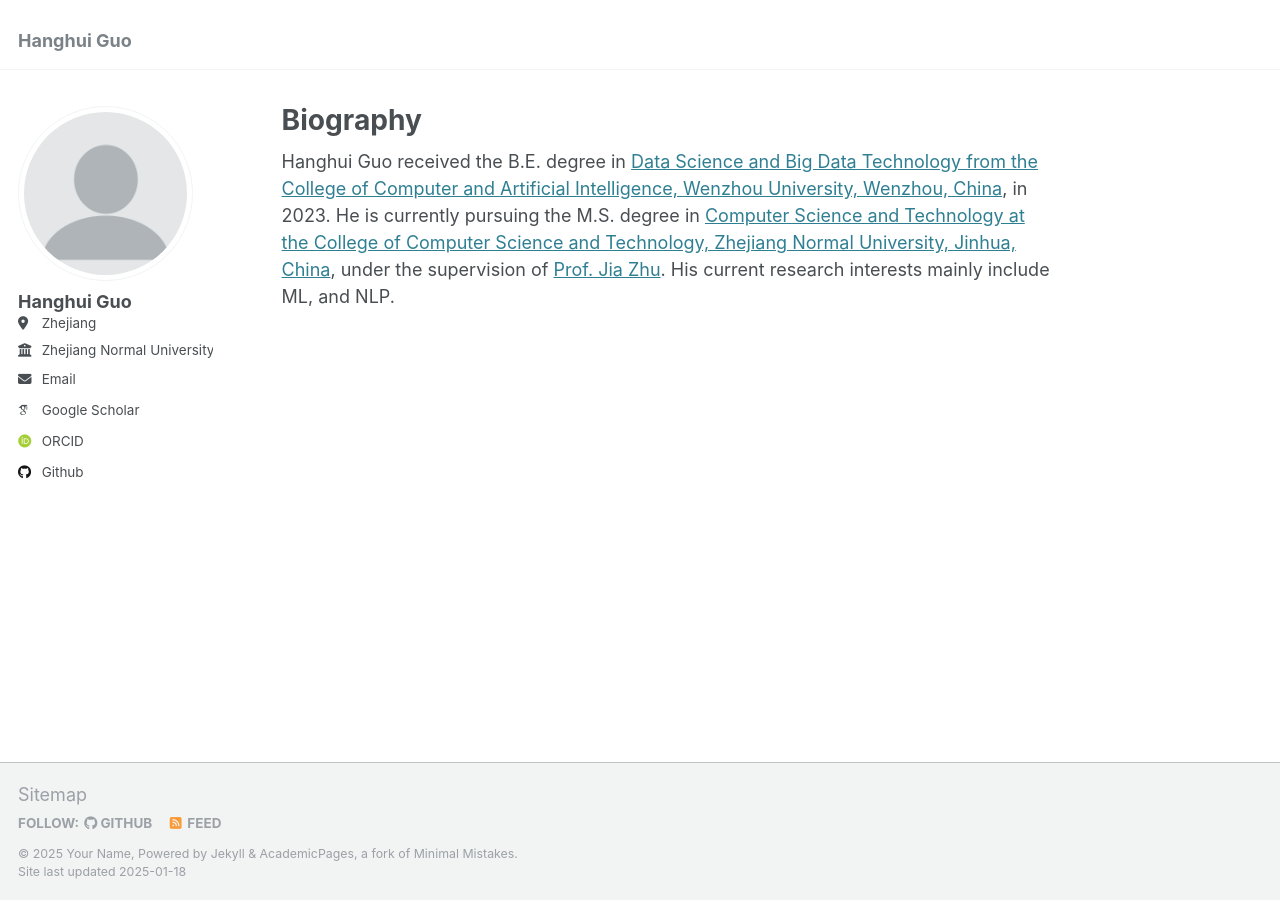
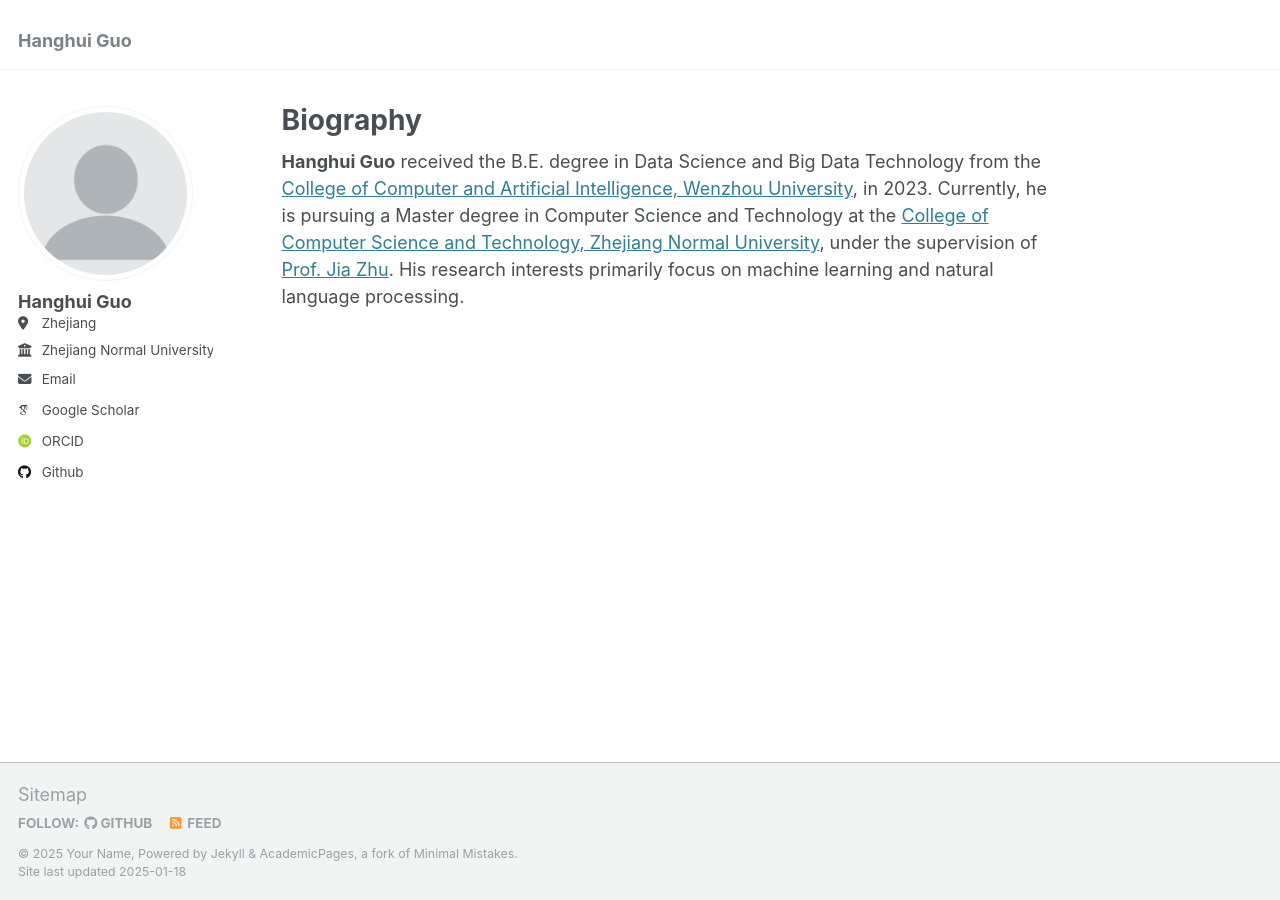
Before and after one commit to ghh1125/ghh1125, a Jekyll site: the page built from _pages/about.md, in a window 1280 px wide. Built offline with Jekyll 4.4.1, drawn with Linux system fonts in a browser that asks for light colours; some web fonts are replaced.

Commit message:
about.md

```diff
--- a/_pages/about.md
+++ b/_pages/about.md
@@ -7,4 +7,4 @@ redirect_from:
   - /about.html
 ---
 
-Hanghui Guo received the B.E. degree in [Data Science and Big Data Technology from the College of Computer and Artificial Intelligence, Wenzhou University, Wenzhou, China](https://ai.wzu.edu.cn/), in 2023. He is currently pursuing the M.S. degree in [Computer Science and Technology at the College of Computer Science and Technology, Zhejiang Normal University, Jinhua, China](https://cs.zjnu.edu.cn/main.htm), under the supervision of [Prof. Jia Zhu](https://scholar.google.com/citations?user=KO3MIkQAAAAJ&hl=zh-CN). His current research interests mainly include ML, and NLP.
+**Hanghui Guo** received the B.E. degree in Data Science and Big Data Technology from the [College of Computer and Artificial Intelligence, Wenzhou University](https://ai.wzu.edu.cn/), in 2023. Currently, he is pursuing a Master degree in Computer Science and Technology at the [College of Computer Science and Technology, Zhejiang Normal University](https://cs.zjnu.edu.cn/main.htm), under the supervision of [Prof. Jia Zhu](https://scholar.google.com/citations?user=KO3MIkQAAAAJ&hl=zh-CN). His research interests primarily focus on machine learning and natural language processing.
```
